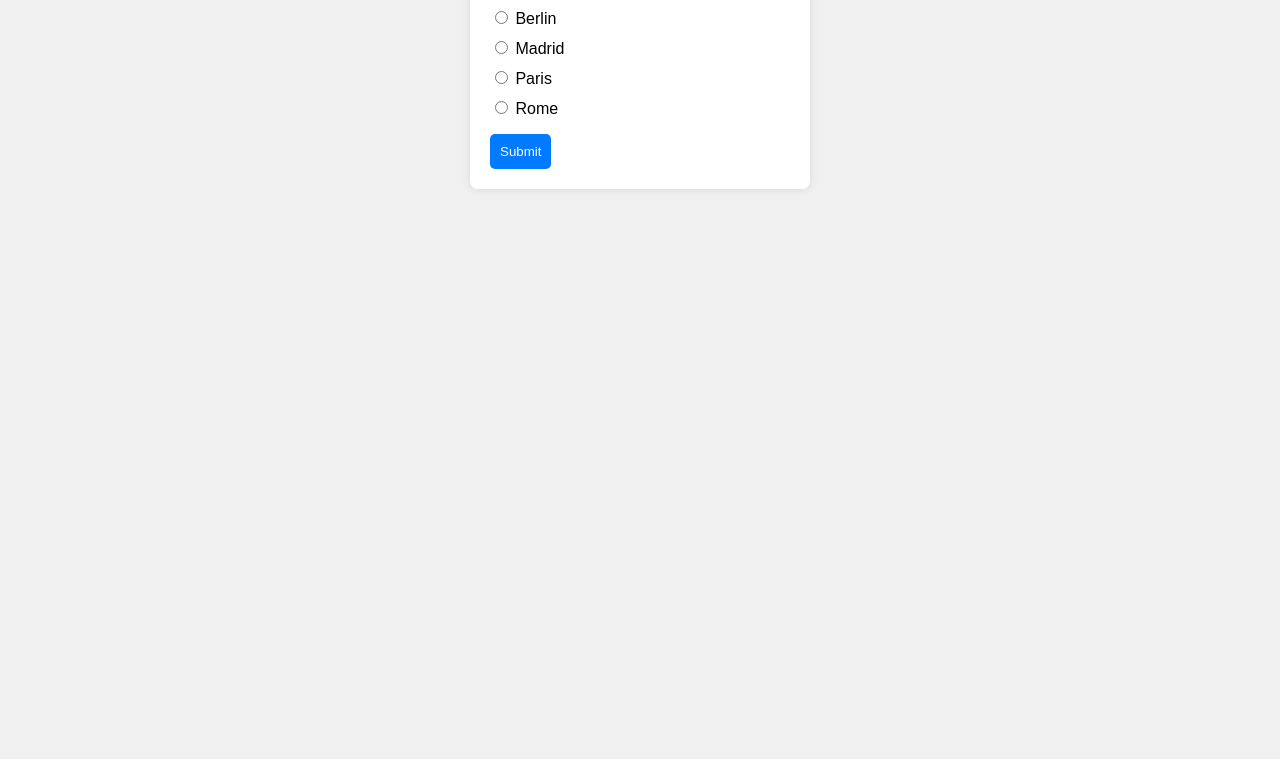
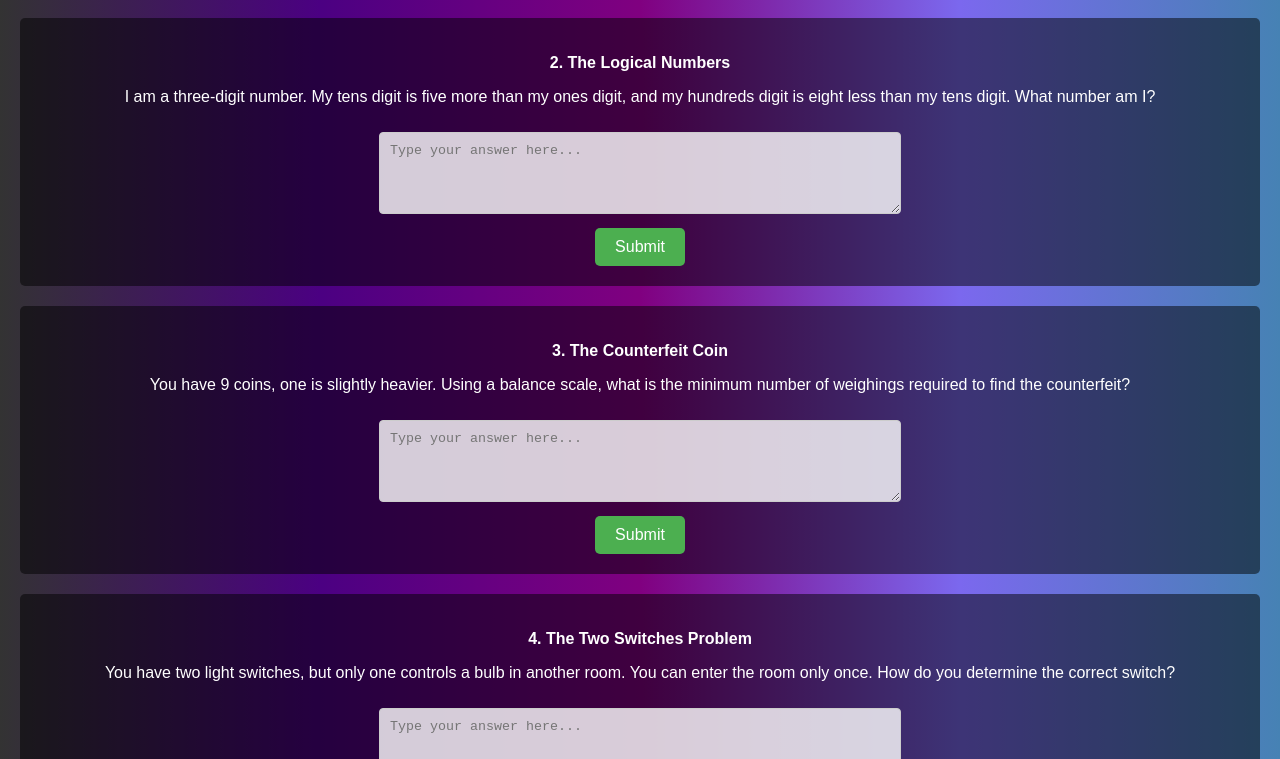
Before and after one commit to mdhabibullahmahmudncs13/dtd3final, a plain HTML site: page team1.html in a window 1280 px wide. Shown: the part 368-1127 px from the top of the page. Before the commit the page ends 800 px from the top, so only its background shows below. Drawn offline with Linux system fonts and the light colour scheme.

Commit message:
Update team1.html

```diff
--- a/team1.html
+++ b/team1.html
@@ -3,82 +3,79 @@
 <head>
     <meta charset="UTF-8">
     <meta name="viewport" content="width=device-width, initial-scale=1.0">
-    <title>Quiz Website</title>
+    <title>Questions and Answers</title>
     <style>
         body {
             font-family: Arial, sans-serif;
+            background: linear-gradient(to right, #333, #4b0082, #800080, #7b68ee, #4682b4);
             margin: 0;
             padding: 0;
-            display: flex;
-            justify-content: center;
-            align-items: center;
-            height: 100vh;
-            background-color: #f0f0f0;
+            color: white;
         }
-        .quiz-container {
-            background-color: #fff;
-            padding: 20px;
-            border-radius: 8px;
-            box-shadow: 0 0 10px rgba(0, 0, 0, 0.1);
-            width: 300px;
-        }
-        .quiz-container h1 {
+        .qa {
             margin-bottom: 20px;
         }
-        .quiz-container .question {
-            margin-bottom: 10px;
+        .question {
+            font-weight: bold;
         }
-        .quiz-container .options {
-            list-style-type: none;
-            padding: 0;
+        .answer {
+            margin-top: 10px;
         }
-        .quiz-container .options li {
-            margin-bottom: 10px;
-        }
-        .quiz-container button {
-            background-color: #007BFF;
-            color: #fff;
-            border: none;
-            padding: 10px;
-            border-radius: 5px;
-            cursor: pointer;
-        }
-        .quiz-container button:hover {
-            background-color: #0056b3;
+        .error {
+            color: red;
+            display: none;
         }
     </style>
 </head>
 <body>
-    <div class="quiz-container">
-        <h1>Quiz</h1>
-        <div class="question">What is the capital of France?</div>
-        <ul class="options">
-            <li><input type="radio" name="option" value="Berlin"> Berlin</li>
-            <li><input type="radio" name="option" value="Madrid"> Madrid</li>
-            <li><input type="radio" name="option" value="Paris"> Paris</li>
-            <li><input type="radio" name="option" value="Rome"> Rome</li>
-        </ul>
-        <button onclick="checkAnswer()">Submit</button>
-        <div id="result"></div>
-    </div>
+    <center><h1>Find your way</h1></center>
+    <form id="qaForm">
+        <center>
+        <div class="qa" style="background-color: rgba(0, 0, 0, 0.5); padding: 20px; border-radius: 5px; margin: 20px ;">
+            <p class="question">1. The Impossible Escape</p>
+            <p>You are in a room with two doors—one leads to freedom, the other to death. Two guards stand by, one always tells the truth, the other always lies. You can ask only one question to one guard. What do you ask to find the safe door?</p>
+            <textarea class="answer" rows="4" cols="50" placeholder="Type your answer here..." style="background-color: rgba(255, 255, 255, 0.8); color: black; border: 1px solid #ccc; border-radius: 4px; padding: 10px; width: 100%; max-width: 500px;"></textarea><br>
+            <button type="button" onclick="checkAnswer(0, 'opposite')" style="background-color: #4CAF50; color: white; border: none; padding: 10px 20px; text-align: center; text-decoration: none; display: inline-block; font-size: 16px; margin-top: 10px; border-radius: 5px; cursor: pointer;">Submit</button>
+        </div>
+        <div class="qa" style="background-color: rgba(0, 0, 0, 0.5); padding: 20px; border-radius: 5px; margin: 20px ;">
+            <p class="question">2. The Logical Numbers</p>
+            <p>I am a three-digit number. My tens digit is five more than my ones digit, and my hundreds digit is eight less than my tens digit. What number am I?</p>
+            <textarea class="answer" rows="4" cols="50" placeholder="Type your answer here..." style="background-color: rgba(255, 255, 255, 0.8); color: black; border: 1px solid #ccc; border-radius: 4px; padding: 10px; width: 100%; max-width: 500px;"></textarea><br>
+            <button type="button" onclick="checkAnswer(0, '194')" style="background-color: #4CAF50; color: white; border: none; padding: 10px 20px; text-align: center; text-decoration: none; display: inline-block; font-size: 16px; margin-top: 10px; border-radius: 5px; cursor: pointer;">Submit</button>
+        </div>
+        <div class="qa" style="background-color: rgba(0, 0, 0, 0.5); padding: 20px; border-radius: 5px; margin: 20px ;">
+            <p class="question">3. The Counterfeit Coin</p>
+            <p>You have 9 coins, one is slightly heavier. Using a balance scale, what is the minimum number of weighings required to find the counterfeit?</p>
+            <textarea class="answer" rows="4" cols="50" placeholder="Type your answer here..." style="background-color: rgba(255, 255, 255, 0.8); color: black; border: 1px solid #ccc; border-radius: 4px; padding: 10px; width: 100%; max-width: 500px;"></textarea><br>
+            <button type="button" onclick="checkAnswer(0, '2')" style="background-color: #4CAF50; color: white; border: none; padding: 10px 20px; text-align: center; text-decoration: none; display: inline-block; font-size: 16px; margin-top: 10px; border-radius: 5px; cursor: pointer;">Submit</button>
+        </div>
+        <div class="qa" style="background-color: rgba(0, 0, 0, 0.5); padding: 20px; border-radius: 5px; margin: 20px ;">
+            <p class="question">4. The Two Switches Problem</p>
+            <p>You have two light switches, but only one controls a bulb in another room. You can enter the room only once. How do you determine the correct switch?</p>
+            <textarea class="answer" rows="4" cols="50" placeholder="Type your answer here..." style="background-color: rgba(255, 255, 255, 0.8); color: black; border: 1px solid #ccc; border-radius: 4px; padding: 10px; width: 100%; max-width: 500px;"></textarea><br>
+            <button type="button" onclick="checkAnswer(0, ' Warm ')" style="background-color: #4CAF50; color: white; border: none; padding: 10px 20px; text-align: center; text-decoration: none; display: inline-block; font-size: 16px; margin-top: 10px; border-radius: 5px; cursor: pointer;">Submit</button>
+        </div>
+        </center>
+    </form>
+    <div id="error" class="error"></div>
+    <div id="score" style="text-align: center; margin-top: 20px;">Score: 0</div>
 
     <script>
-        function checkAnswer() {
-            const options = document.getElementsByName('option');
-            let selectedOption;
-            for (const option of options) {
-                if (option.checked) {
-                    selectedOption = option.value;
-                    break;
-                }
-            }
-            const result = document.getElementById('result');
-            if (selectedOption === 'Paris') {
-                result.textContent = 'Correct!';
-                result.style.color = 'green';
+        let score = 0;
+
+        function checkAnswer(index, correctAnswer) {
+            const answerBox = document.querySelectorAll('.answer')[index];
+            const answer = answerBox.value.trim().toLowerCase();
+            if (answer !== correctAnswer) {
+                answerBox.style.backgroundColor = 'red';
+                document.getElementById('error').style.display = 'block';
+                document.getElementById('error').textContent = `The answer to question ${index + 1} is incorrect. Please try again.`;
             } else {
-                result.textContent = 'Wrong answer. Try again!';
-                result.style.color = 'red';
+                answerBox.style.backgroundColor = 'green';
+                document.getElementById('error').style.display = 'none';
+                alert(`The answer to question ${index + 1} is correct!`);
+                score += 10;
+                document.getElementById('score').textContent = `Score: ${score}`;
             }
         }
     </script>
```
